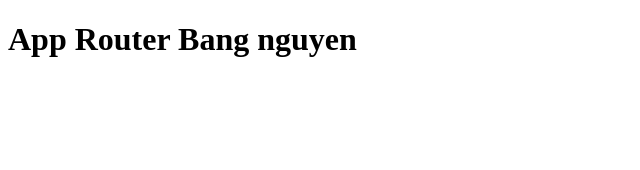
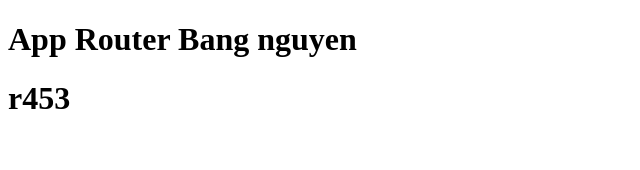
Before and after one commit to Bangnguyen2206/CICD, a Next.js app: page / in a window 1280 px wide. Shown: the top 170 px of the page, without its empty margins (0-640 px from the left). Built offline with nearby package versions, Linux system fonts and the light colour scheme.

Commit message:
feat/create

```diff
--- a/app/layout.tsx
+++ b/app/layout.tsx
@@ -5,7 +5,10 @@ export default function RootLayout({
 }) {
   return (
     <html lang="en">
-      <body>{children}</body>
+      <body>
+        {children}
+        <h1>r453</h1>
+      </body>
     </html>
   );
 }
```
